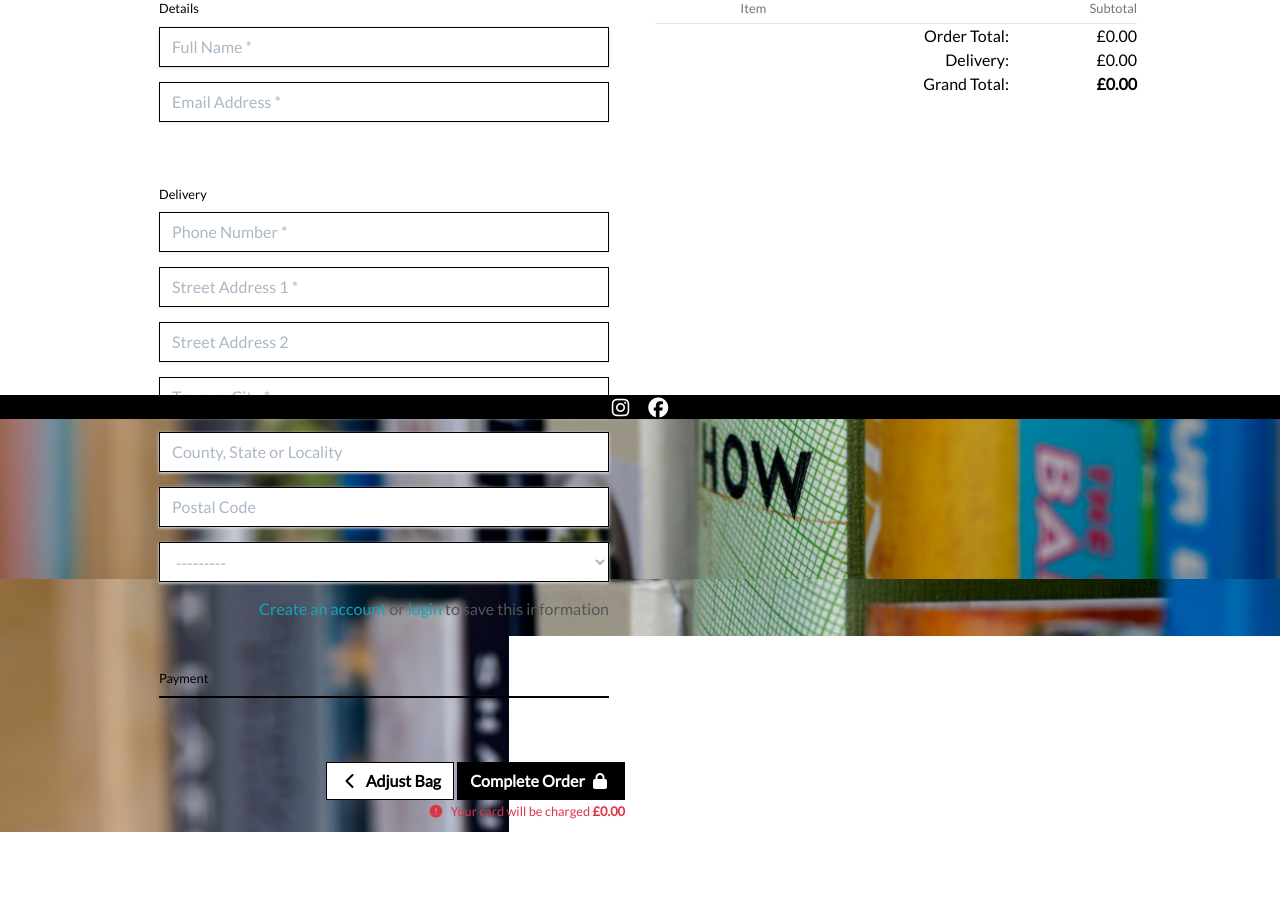
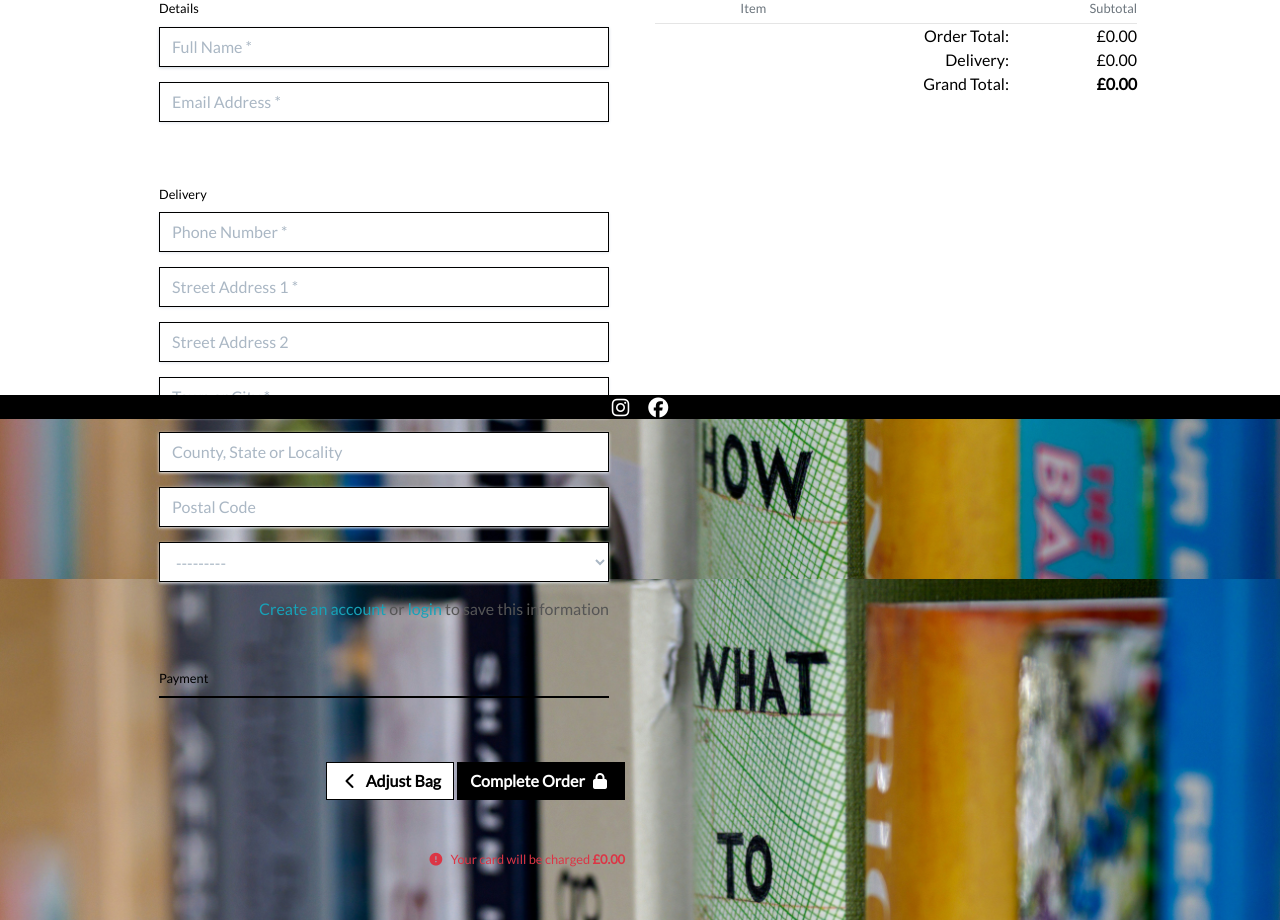
Before and after one commit to STRAN90/milestone-project-4, a Django app: template checkout/templates/checkout/checkout.html in a window 1280 px wide. Shown: the part 381-1301 px from the top of the page. Before the commit the page ends 1213 px from the top, so only its background shows below. Run offline with Django 3.2, Linux system fonts and the light colour scheme; the template is opened without the code that fills it: values that come from a table or form of the project are taken from there, others are empty; some libraries are stand-ins or nearby versions.

Commit message:
Add margin in checkout template

```diff
--- a/checkout/templates/checkout/checkout.html
+++ b/checkout/templates/checkout/checkout.html
@@ -111,14 +111,14 @@
                         <input type="hidden" value="{{ client_secret }}" name="client_secret">
                     </fieldset>
 
-                    <div class="submit-button text-right mt-5 mb-2">
-						<a href="{% url 'view_bag' %}" class="btn btn-outline-black rounded-0">
+                    <div class="submit-button text-right mt-5 mb-5">
+						<a href="{% url 'view_bag' %}" class="btn btn-outline-black rounded-0 mb-5">
 							<span class="icon">
 								<i class="fas fa-chevron-left"></i>
 							</span>
 							<span class="font-weight-bold">Adjust Bag</span>
 						</a>
-						<button id="submit-button" class="btn btn-black rounded-0">
+						<button id="submit-button" class="btn btn-black rounded-0 mb-5">
 							<span class="font-weight-bold">Complete Order</span>
 							<span class="icon">
 								<i class="fas fa-lock"></i>
```
